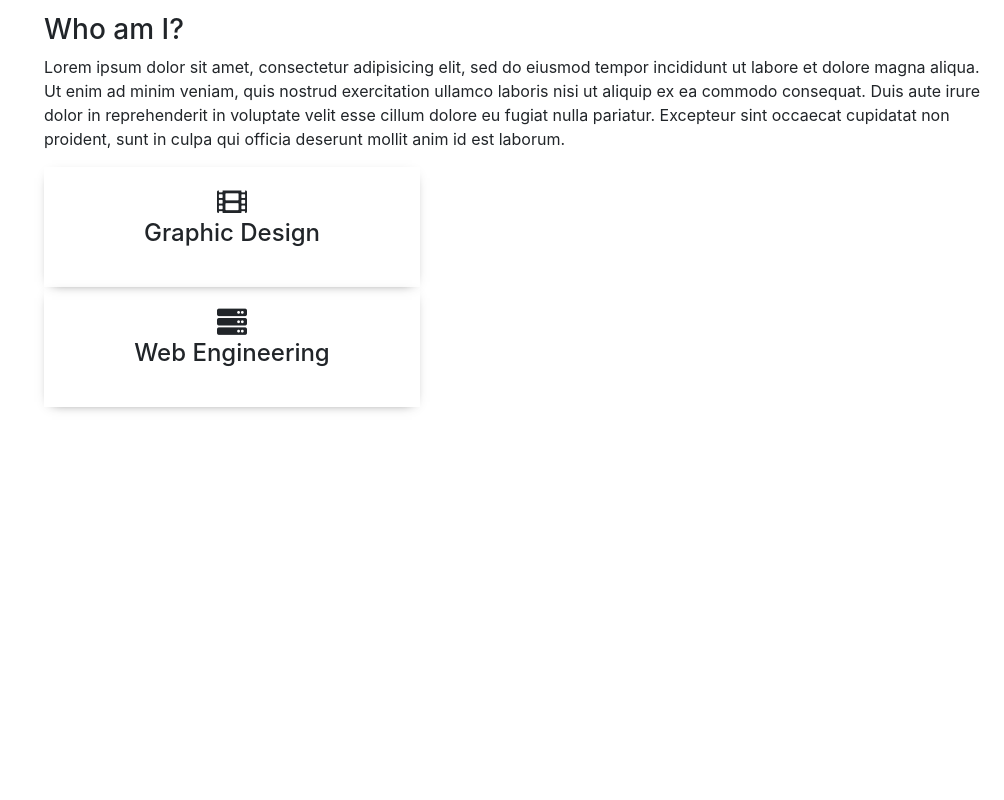
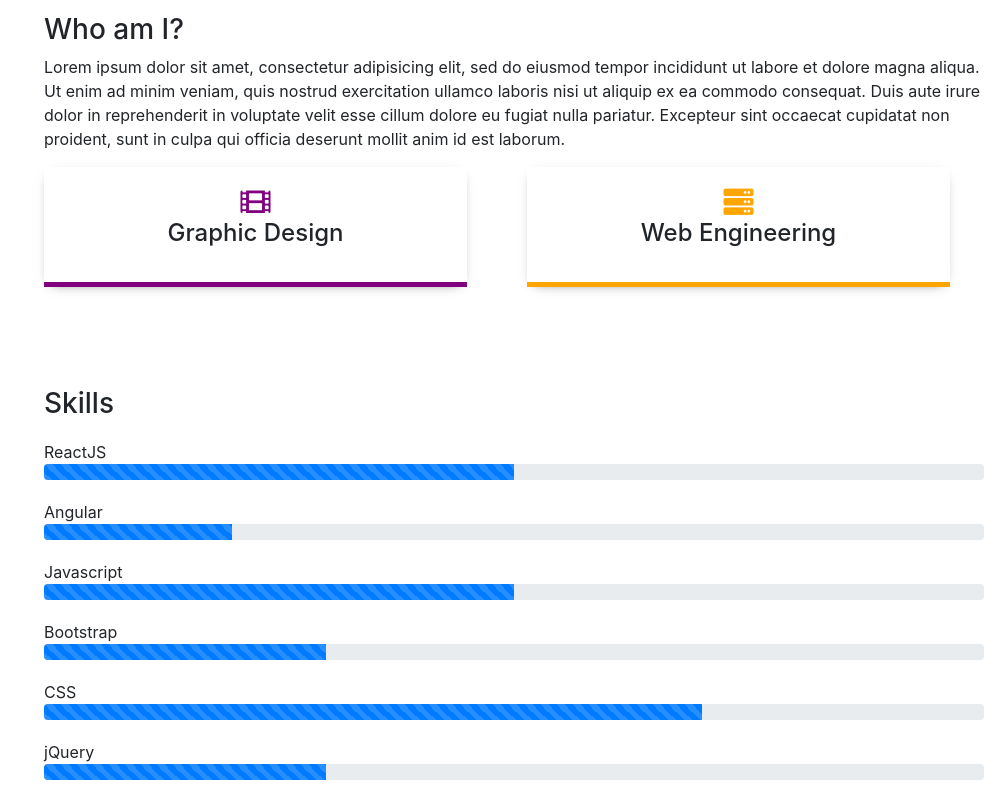
Before and after one commit to ttaylor92/portfolio, a React (Create React App) app: page / in a window 1280 px wide. Shown: the part 913-1713 px from the top of the page, without its empty margins (276-1280 px from the left). Before the commit the page ends 1340 px from the top, so only its background shows below. Built offline with nearby package versions, Linux system fonts and the light colour scheme; a web font is replaced by a local one.

Commit message:
loading bars implemented

```diff
--- a/src/App.js
+++ b/src/App.js
@@ -2,12 +2,13 @@ import React from 'react';
 import './App.scss';
 import sal from 'sal.js';
 
-import { dp, year, about } from './config.js';
+import { dp, year, about, skills } from './config.js';
 
 //components
 import Slider from './components/slider/slider.js';
 import SideBar from './components/sidebar/sidebar.js';
 import About from './components/about/about.js';
+import Skills from './components/skills/skills.js';
 
 function App() {
   return (
@@ -16,6 +17,7 @@ function App() {
       <div className="main">
         <Slider />
         <About info={about}/>
+        <Skills info={skills}/>
       </div>
     </div>
   );
--- a/src/components/about/about.js
+++ b/src/components/about/about.js
@@ -8,13 +8,15 @@ const About = props => {
       <h1>About</h1>
       <h3>{props.info.title}</h3>
       <p>{props.info.body}</p>
-      <div className="box">
-        <i class="fas fa-film"></i>
-        <h4>Graphic Design</h4>
-      </div>
-      <div className="box">
-        <i class="fas fa-server"></i>
-        <h4>Web Engineering</h4>
+      <div className="flex-container">
+        <div className="box one">
+          <i className="fas fa-film"></i>
+          <h4>Graphic Design</h4>
+        </div>
+        <div className="box two">
+          <i className="fas fa-server"></i>
+          <h4>Web Engineering</h4>
+        </div>
       </div>
     </div>
   )
--- a/src/components/about/about.min.css
+++ b/src/components/about/about.min.css
@@ -1 +1 @@
-.about{padding:70px 20px 20px 20px}.about .box{text-align:center;width:40%;height:120px;-webkit-box-shadow:0px 3px 12px -8px rgba(0,0,0,0.76);-moz-box-shadow:0px 3px 12px -8px rgba(0,0,0,0.76);box-shadow:0px 3px 12px -8px rgba(0,0,0,0.76)}.about .box i{font-size:30px;margin-top:20px}.about .box:nth-child(1){border-bottom:purple 5px solid}
+.about{padding:70px 20px 20px 20px}.about .flex-container{display:flex}.about .flex-container .box{text-align:center;width:45%;height:120px;-webkit-box-shadow:0px 3px 12px -8px rgba(0,0,0,0.76);-moz-box-shadow:0px 3px 12px -8px rgba(0,0,0,0.76);box-shadow:0px 3px 12px -8px rgba(0,0,0,0.76)}.about .flex-container .box i{font-size:30px;margin-top:20px}.about .flex-container .one{border-bottom:purple 5px solid;left:20px;margin-bottom:10px}.about .flex-container .one i{color:purple}.about .flex-container .two{border-bottom:orange 5px solid;right:20px;margin-left:60px;margin-bottom:10px}.about .flex-container .two i{color:orange}
--- a/src/components/about/about.scss
+++ b/src/components/about/about.scss
@@ -1,9 +1,14 @@
+@import "../variables.scss";
+
 .about{
-  padding: 70px 20px 20px 20px;
+  padding: $pd;
+
+  .flex-container{
+    display: flex;
 
     .box{
       text-align: center;
-    width: 40%;
+      width: 45%;
       height: 120px;
       -webkit-box-shadow: 0px 3px 12px -8px rgba(0,0,0,0.76);
       -moz-box-shadow: 0px 3px 12px -8px rgba(0,0,0,0.76);
@@ -11,7 +16,21 @@
 
       i{ font-size: 30px; margin-top: 20px; }
     }
-  .box:nth-child(1){
+    .one{
       border-bottom: purple 5px solid;
+      left: 20px;
+      margin-bottom: 10px;
+
+      i{ color: purple; }
+    }
+    .two{
+      border-bottom: orange 5px solid;
+      right: 20px;
+      margin-left: 60px;
+      margin-bottom: 10px;
+
+      i { color: orange; }
     }
   }
+
+}
--- a/src/components/sidebar/sidebar.scss
+++ b/src/components/sidebar/sidebar.scss
@@ -1,4 +1,4 @@
-$bg-grey: #f2f3f7;
+@import "../variables.scss";
 
 .sidebar{
   width: 300px;
--- /dev/null
+++ b/src/components/skills/skills.js
@@ -0,0 +1,35 @@
+import React from 'react';
+
+import './skills.scss';
+
+const Skills = props => {
+
+const skillMap = () => {
+    return  props.info.map ( item => (
+      <div key={item.type.length} className="bar-container">
+        <p>{item.type}</p>
+        <div className="progress">
+          <div
+            class="progress-bar progress-bar-striped"
+            role="progressbar"
+            style={{width: `${item.level}%`}}
+            aria-valuenow={item.level}
+            aria-valuemin="0"
+            aria-valuemax="100">
+          </div>
+        </div>
+      </div>
+  ))
+}
+
+  console.log(skillMap())
+
+  return(
+    <div className="skills">
+      <h3>Skills</h3>
+      {skillMap()}
+    </div>
+  )
+}
+
+export default Skills
--- /dev/null
+++ b/src/components/skills/skills.min.css
@@ -0,0 +1 @@
+.skills{padding:70px 20px 20px 20px}.skills .bar-container{margin-top:20px}.skills .bar-container p{margin:0}
--- /dev/null
+++ b/src/components/skills/skills.scss
@@ -0,0 +1,13 @@
+@import "../variables.scss";
+
+.skills{
+  padding: $pd;
+
+  .bar-container{
+    margin-top: 20px;
+
+    p{
+      margin: 0;
+    }
+  }
+}
--- /dev/null
+++ b/src/components/variables.scss
@@ -0,0 +1,2 @@
+$bg-grey: #f2f3f7;
+$pd: 70px 20px 20px 20px;
--- a/src/config.js
+++ b/src/config.js
@@ -6,8 +6,18 @@ const about = {
   body: 'Lorem ipsum dolor sit amet, consectetur adipisicing elit, sed do eiusmod tempor incididunt ut labore et dolore magna aliqua. Ut enim ad minim veniam, quis nostrud exercitation ullamco laboris nisi ut aliquip ex ea commodo consequat. Duis aute irure dolor in reprehenderit in voluptate velit esse cillum dolore eu fugiat nulla pariatur. Excepteur sint occaecat cupidatat non proident, sunt in culpa qui officia deserunt mollit anim id est laborum.'
 }
 
+const skills = [
+  {type: 'ReactJS', level: 50},
+  {type: 'Angular', level: 20},
+  {type: 'Javascript', level: 50},
+  {type: 'Bootstrap', level: 30},
+  {type: 'CSS', level: 70},
+  {type: 'jQuery', level: 30}
+]
+
 export {
   dp,
   year,
-  about
+  about,
+  skills
 }
```
Also changed, not shown: src/components/variables.min.css (added). Lines whose indentation alone changed are shown as unchanged.
